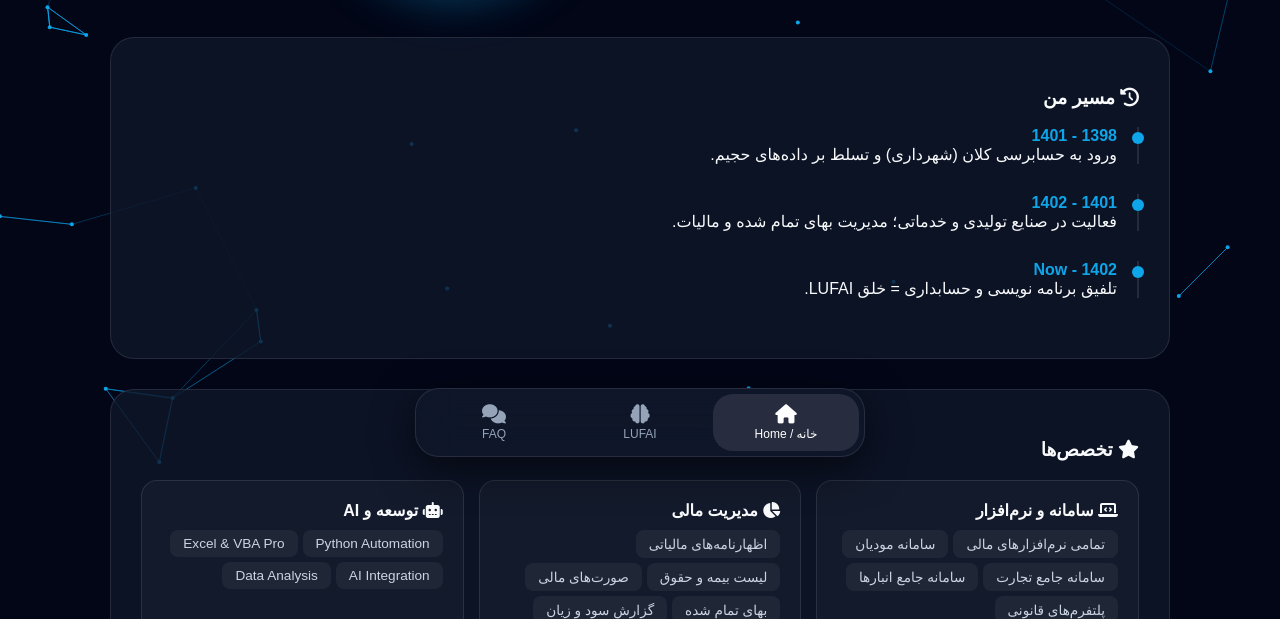
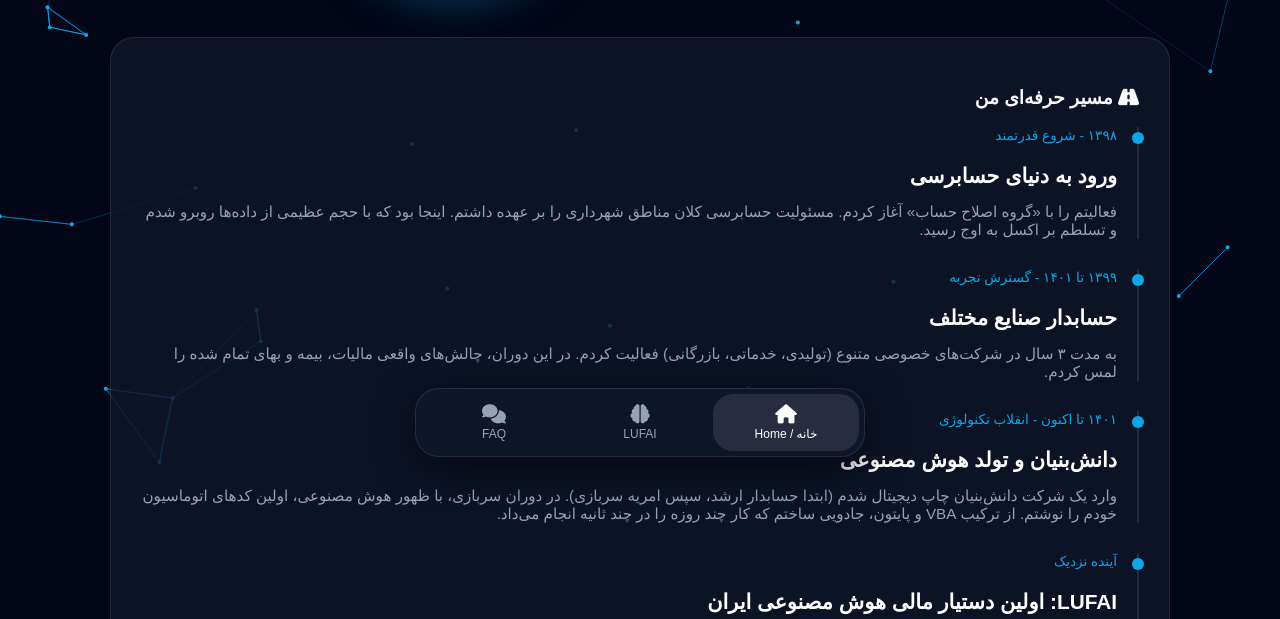
Before and after one commit to jsajad78/BIO, a plain HTML site: page index.html in a window 1280 px wide. Shown: the part 333-952 px from the top of the page. Drawn offline with Linux system fonts and the light colour scheme; a small style sheet from the web is missing; a web font is replaced by a local one.

Commit message:
Update index.html

```diff
--- a/index.html
+++ b/index.html
@@ -78,10 +78,14 @@
         body.en-mode .timeline-item { border-right: none; border-left: 2px solid var(--border); padding-right: 0; padding-left: 20px; }
         .timeline-dot { width: 12px; height: 12px; background: var(--primary); border-radius: 50%; position: absolute; top: 5px; right: -7px; }
         body.en-mode .timeline-dot { right: auto; left: -7px; }
+        .timeline-title { color: #fff; font-size: 1.3rem; margin-bottom: 5px; font-weight: bold; }
+        .timeline-date { color: var(--primary); font-size: 0.85rem; margin-bottom: 8px; display: block; }
+        .timeline-text { color: var(--text-muted); font-size: 0.95rem; }
 
         .skill-grid { display: grid; grid-template-columns: repeat(auto-fit, minmax(280px, 1fr)); gap: 15px; }
         .skill-box { background: rgba(255,255,255,0.03); padding: 20px; border-radius: 16px; border: 1px solid var(--border); transition: 0.3s; }
         .skill-box:hover { border-color: var(--primary); transform: translateY(-5px); }
+        .skill-header { display: flex; align-items: center; gap: 10px; margin-bottom: 15px; color: #fff; font-weight: bold; }
         .tag-container { display: flex; flex-wrap: wrap; gap: 5px; margin-top: 10px; }
         .tag { display: inline-block; background: rgba(255,255,255,0.05); padding: 5px 12px; border-radius: 8px; font-size: 0.85rem; color: #cbd5e1; border: 1px solid transparent; }
         .tag:hover { border-color: var(--secondary); color: #fff; }
@@ -188,26 +192,65 @@
             </div>
 
             <div class="glass-card">
-                <h3 class="lang-fa-only"><i class="fas fa-history"></i> مسیر من</h3>
-                <h3 class="lang-en-only"><i class="fas fa-history"></i> My Journey</h3>
+                <h3 class="lang-fa-only"><i class="fas fa-road"></i> مسیر حرفه‌ای من</h3>
+                <h3 class="lang-en-only"><i class="fas fa-road"></i> My Professional Journey</h3>
+
+                <div class="timeline">
+                    <div class="timeline-item">
+                        <div class="timeline-dot"></div>
+                        <span class="timeline-date lang-fa-only">۱۳۹۸ - شروع قدرتمند</span>
+                        <span class="timeline-date lang-en-only">2019 - Strong Start</span>
+                        <h3 class="timeline-title lang-fa-only">ورود به دنیای حسابرسی</h3>
+                        <h3 class="timeline-title lang-en-only">Entering the Auditing World</h3>
+                        <p class="timeline-text lang-fa-only">
+                            فعالیتم را با «گروه اصلاح حساب» آغاز کردم. مسئولیت حسابرسی کلان مناطق شهرداری را بر عهده داشتم. اینجا بود که با حجم عظیمی از داده‌ها روبرو شدم و تسلطم بر اکسل به اوج رسید.
+                        </p>
+                        <p class="timeline-text lang-en-only">
+                            Started with "Account Correction Group", auditing large municipality zones. Mastered Excel and big data handling here.
+                        </p>
+                    </div>
 
                     <div class="timeline-item">
                         <div class="timeline-dot"></div>
-                    <strong style="color:var(--primary)">1398 - 1401</strong>
-                    <div class="lang-fa-only">ورود به حسابرسی کلان (شهرداری) و تسلط بر داده‌های حجیم.</div>
-                    <div class="lang-en-only">Entered macro auditing (Municipality) & big data mastery.</div>
+                        <span class="timeline-date lang-fa-only">۱۳۹۹ تا ۱۴۰۱ - گسترش تجربه</span>
+                        <span class="timeline-date lang-en-only">2020 to 2022 - Experience Expansion</span>
+                        <h3 class="timeline-title lang-fa-only">حسابدار صنایع مختلف</h3>
+                        <h3 class="timeline-title lang-en-only">Accountant in Diverse Industries</h3>
+                        <p class="timeline-text lang-fa-only">
+                            به مدت ۳ سال در شرکت‌های خصوصی متنوع (تولیدی، خدماتی، بازرگانی) فعالیت کردم. در این دوران، چالش‌های واقعی مالیات، بیمه و بهای تمام شده را لمس کردم.
+                        </p>
+                        <p class="timeline-text lang-en-only">
+                            Worked for 3 years in Manufacturing, Service, and Trading sectors. Mastered real-world challenges of Tax, Insurance, and Cost Accounting.
+                        </p>
                     </div>
+
                     <div class="timeline-item">
                         <div class="timeline-dot"></div>
-                    <strong style="color:var(--primary)">1401 - 1402</strong>
-                    <div class="lang-fa-only">فعالیت در صنایع تولیدی و خدماتی؛ مدیریت بهای تمام شده و مالیات.</div>
-                    <div class="lang-en-only">Manufacturing & Services sectors; Cost & Tax management.</div>
+                        <span class="timeline-date lang-fa-only">۱۴۰۱ تا اکنون - انقلاب تکنولوژی</span>
+                        <span class="timeline-date lang-en-only">2022 to Present - Tech Revolution</span>
+                        <h3 class="timeline-title lang-fa-only">دانش‌بنیان و تولد هوش مصنوعی</h3>
+                        <h3 class="timeline-title lang-en-only">Knowledge-Based & AI Birth</h3>
+                        <p class="timeline-text lang-fa-only">
+                            وارد یک شرکت دانش‌بنیان چاپ دیجیتال شدم (ابتدا حسابدار ارشد، سپس امریه سربازی). در دوران سربازی، با ظهور هوش مصنوعی، اولین کدهای اتوماسیون خودم را نوشتم. از ترکیب VBA و پایتون، جادویی ساختم که کار چند روزه را در چند ثانیه انجام می‌داد.
+                        </p>
+                        <p class="timeline-text lang-en-only">
+                            Joined a Knowledge-based company. During my service, I wrote my first automation codes using Python & VBA, creating magic in financial processing.
+                        </p>
                     </div>
+
                     <div class="timeline-item">
                         <div class="timeline-dot"></div>
-                    <strong style="color:var(--primary)">1402 - Now</strong>
-                    <div class="lang-fa-only">تلفیق برنامه نویسی و حسابداری = خلق LUFAI.</div>
-                    <div class="lang-en-only">Coding + Accounting = Creation of LUFAI.</div>
+                        <span class="timeline-date lang-fa-only">آینده نزدیک</span>
+                        <span class="timeline-date lang-en-only">Near Future</span>
+                        <h3 class="timeline-title lang-fa-only">LUFAI: اولین دستیار مالی هوش مصنوعی ایران</h3>
+                        <h3 class="timeline-title lang-en-only">LUFAI: Iran's First AI Financial Assistant</h3>
+                        <p class="timeline-text lang-fa-only">
+                            اکنون به عنوان صاحب امتیاز و توسعه‌دهنده، در حال نهایی‌سازی پروژه بزرگ <strong>LUFAI</strong> هستم. یک دستیار هوشمند که قرار است استاندارد حسابداری در ایران را تغییر دهد.
+                        </p>
+                        <p class="timeline-text lang-en-only">
+                            Currently finalizing <strong>LUFAI</strong> as the founder/developer. An AI agent set to change accounting standards in Iran.
+                        </p>
+                    </div>
                 </div>
             </div>
 
@@ -217,7 +260,7 @@
                 <h3 class="lang-en-only"><i class="fas fa-star"></i> Skills</h3>
                 <div class="skill-grid">
                     <div class="skill-box">
-                        <strong><i class="fas fa-laptop-code"></i> <span class="lang-fa-only">سامانه و نرم‌افزار</span><span class="lang-en-only">Software & Systems</span></strong>
+                        <div class="skill-header"><i class="fas fa-laptop-code"></i> <span class="lang-fa-only">سامانه و نرم‌افزار</span><span class="lang-en-only">Software & Systems</span></div>
                         <div class="tag-container">
                             <span class="tag">تمامی نرم‌افزارهای مالی</span>
                             <span class="tag">سامانه مودیان</span>
@@ -227,7 +270,7 @@
                         </div>
                     </div>
                     <div class="skill-box">
-                        <strong><i class="fas fa-chart-pie"></i> <span class="lang-fa-only">مدیریت مالی</span><span class="lang-en-only">Financial Management</span></strong>
+                        <div class="skill-header"><i class="fas fa-chart-pie"></i> <span class="lang-fa-only">مدیریت مالی</span><span class="lang-en-only">Financial Management</span></div>
                         <div class="tag-container">
                             <span class="tag">اظهارنامه‌های مالیاتی</span>
                             <span class="tag">لیست بیمه و حقوق</span>
@@ -238,7 +281,7 @@
                         </div>
                     </div>
                     <div class="skill-box">
-                        <strong><i class="fas fa-robot"></i> <span class="lang-fa-only">توسعه و AI</span><span class="lang-en-only">Dev & AI</span></strong>
+                        <div class="skill-header"><i class="fas fa-robot"></i> <span class="lang-fa-only">توسعه و AI</span><span class="lang-en-only">Dev & AI</span></div>
                         <div class="tag-container">
                             <span class="tag">Python Automation</span>
                             <span class="tag">Excel & VBA Pro</span>
```
Lines whose indentation alone changed are shown as unchanged.
